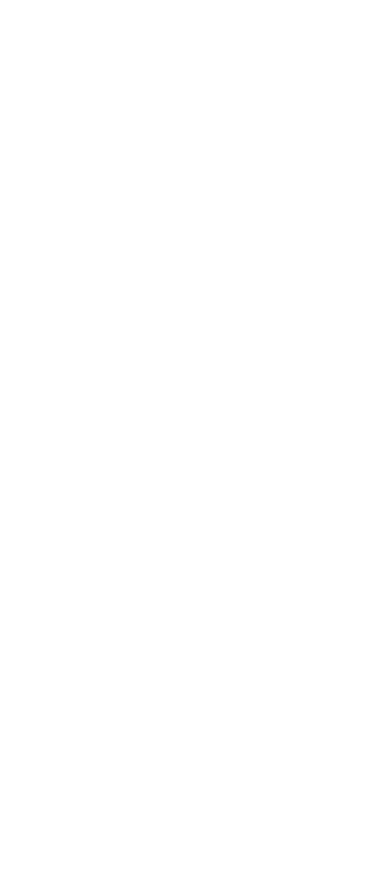
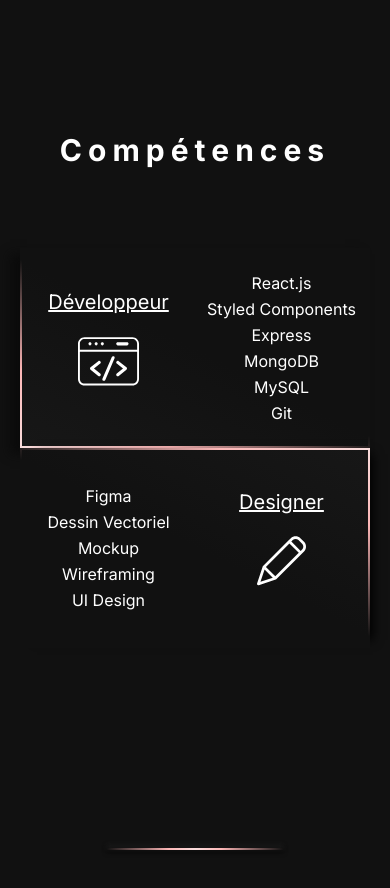
Before and after one commit to MinsterRobin/portfolio, a Next.js app: page / in a window 390 px wide. Shown: the part 1100-1988 px from the top of the page. Before the commit the page ends 968 px from the top, so only its background shows below. Built offline with nearby package versions, Linux system fonts and the light colour scheme.

Commit message:
- skills.js : Finialisation, section AOK (pour le moment tout du moins). - separator.js : X disaply: none sur version mobile (plus simple, plus cohérent ?)

```diff
--- a/components/skills.js
+++ b/components/skills.js
@@ -5,7 +5,33 @@ const Skills = () => {
       <div className={style.c_section}>
           <h2 className={style.h2}>Compétences</h2>
           <div className={style.c_grid}>
-
+              <div className={style.child_1}>
+                  <div className={style.c_skill_hero}>
+                      <h3 className={style.h3}>Développeur</h3>
+                      <img src={"/Pf-Developer_Icon.svg"} alt="Developer_Icon" className={style.img}/>
+                  </div>
+                  <div className={style.c_skill_list}>
+                      <p className={style.p}>React.js</p>
+                      <p className={style.p}>Styled Components</p>
+                      <p className={style.p}>Express</p>
+                      <p className={style.p}>MongoDB</p>
+                      <p className={style.p}>MySQL</p>
+                      <p className={style.p}>Git</p>
+                  </div>
+              </div>
+              <div className={style.child_2}>
+                  <div className={style.c_skill_list}>
+                      <p className={style.p}>Figma</p>
+                      <p className={style.p}>Dessin Vectoriel</p>
+                      <p className={style.p}>Mockup</p>
+                      <p className={style.p}>Wireframing</p>
+                      <p className={style.p}>UI Design</p>
+                  </div>
+                  <div className={style.c_skill_hero}>
+                      <h3 className={style.h3}>Designer</h3>
+                      <img src={"/Pf-Designer_Icon.svg"} alt="Developer_Icon" className={style.img}/>
+                  </div>
+              </div>
           </div>
       </div>
   );
--- a/pages/index.js
+++ b/pages/index.js
@@ -14,9 +14,13 @@ export default function Home() {
             </header>
             <body className={styles.mainContainer}>
                 <Navbar />
+{/*                <div className={styles.c_content}>
+
+                </div>*/}
                 <About />
                 <Separator />
                 <Skills />
+                <Separator />
             </body>
         </div>
   )
--- a/styles/About.module.css
+++ b/styles/About.module.css
@@ -3,7 +3,7 @@
     align-items: flex-start;
     justify-content: center;
 
-    margin: 70px auto;
+    margin: 70px auto 0;
     padding: 0 20px;
 
     width: 100%;
@@ -43,15 +43,15 @@
 }
 
 .c_img {
-    margin: 50px;
-
     position: relative;
+    margin: 40px;
     width: 100%;
     height: 100%;
     max-width: 450px;
     max-height: 243px;
 }
 
+/*TODO fusionner avec c_img ?*/
 .img {
     width: 100%;
     height: 100%;
--- a/styles/Home.module.css
+++ b/styles/Home.module.css
@@ -5,4 +5,9 @@
   display: flex;
   flex-direction: column;
   align-items: center;
+
 }
+
+.c_content {
+
+}
--- a/styles/Separator.module.css
+++ b/styles/Separator.module.css
@@ -1,17 +1,17 @@
 .hr {
-    display: none;
+/*    display: none;*/
     background: linear-gradient(to right, #111111, #FDB7B7 35%, #F9DCDC 50%, #FDB7B7 65%, #111111);
     box-shadow: 0 -2px 5px #252525, 0 2px 5px #000000;
     height: 2px;
-    width: 50%;
+    width: 45%;
 
-    margin: 100px auto ;
+    margin: 200px auto ;
 
     border: transparent;
 }
 
 @media (min-width: 768px) {
-    .hr {
+/*    .hr {
         display: initial;
-    }
+    }*/
 }
--- a/styles/Skills.module.css
+++ b/styles/Skills.module.css
@@ -1,15 +1,104 @@
 .c_section {
+    display: flex;
+    flex-direction: column;
+    align-items: center;
+
+    width: 100%;
+    max-width: 1600px;
+    padding: 0 20px;
+}
+
+.h2 {
+    font-size: 30px;
+    font-style: normal;
+    letter-spacing: 0.2em;
+    margin: 0 0 80px 0;
+}
+
+.c_grid {
+    display: grid;
+    grid-template-rows: repeat(2, 1fr);
+
+    width: 100%;
+    height: 400px;
+    max-width: 400px;
 
 }
 
-.h2 {
+.child_1 {
+    display: grid;
+    grid-template-columns: repeat(2, 1fr);
+
+    border: 2px solid;
+    border-image: linear-gradient(27deg, #F9DCDC 0%, #FDB7B7 20.39%, #111111 50%) 1;
+    background: linear-gradient(27deg, #171717 0%, #111111 50%);
+    box-shadow: -10px 6px 10px #0B0B0B;
+}
+
+.child_2 {
+    display: grid;
+    grid-template-columns: repeat(2, 1fr);
+
+    border: 2px solid;
+    border-image: linear-gradient(207deg, #F9DCDC 0%, #FDB7B7 20.39%, #111111 50%) 1;
+    background: linear-gradient(207deg, #171717 0%, #111111 50%);
+    box-shadow: 10px -1px 10px -7px #000000;
+}
+
+.c_skill_hero {
+    display: flex;
+    flex-direction: column;
+    justify-content: flex-start;
+    align-items: center;
+    padding: 40px 0;
+}
+
+.c_skill_list {
+    display: flex;
+    flex-direction: column;
+    justify-content: center;
+    align-items: center;
+}
+
+.h3 {
+    font-size: 20px;
+    font-weight: normal;
+    text-align: center;
+    text-decoration: underline;
+    margin: 0;
+    height: 40%;
+}
+
+.p {
+    margin: 3px 0;
+    font-size: 16px;
+    font-weight: normal;
+    text-align: center;
 
 }
 
-.h3 {
+.img {
+    height: 50px;
+}
+
+/* Small devices up to 768px (Landscapes phone)*/
+@media (min-width: 576px) {
 
 }
 
-.c_grid {
+/* Medium devices up to 992px (Tablets) */
+@media (min-width: 768px) {
+    .c_section {
+        padding: 0 40px;
+    }
+}
+
+/* Large devices up to 1200px (Desktops) */
+@media (min-width: 992px) {
 
 }
+
+/* Extra Large devices up to 1440px (Large desktops)*/
+@media (min-width: 1200px) {
+
+}
```
Also changed, not shown: public/Pf-Designer_Icon.svg (added), public/Pf-Developer_Icon.svg (added). Lines whose indentation alone changed are shown as unchanged.
